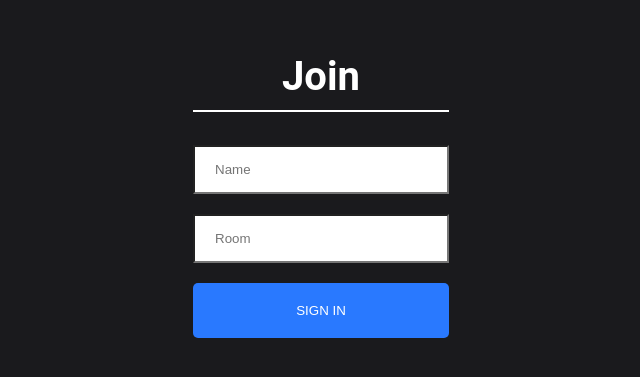
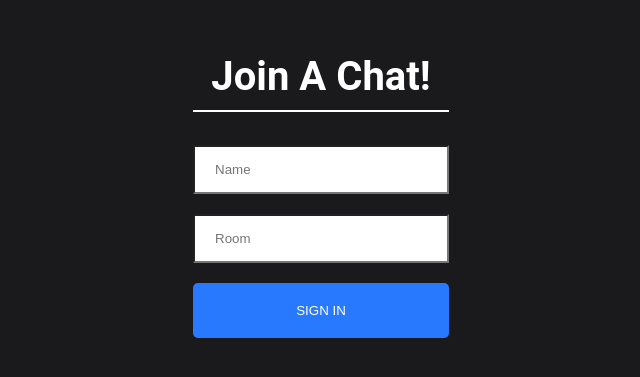
Before and after one commit to TheGooner93/epic-chat-app, a React (Create React App) app: page / in a window 1280 px wide. Shown: the part 221-598 px from the top of the page, without its empty margins (319-959 px from the left). Built offline with nearby package versions, Linux system fonts and the light colour scheme.

Commit message:
More text changes

```diff
--- a/src/components/Join/Join.jsx
+++ b/src/components/Join/Join.jsx
@@ -8,7 +8,7 @@ const Join = () => {
   return (
     <div className="joinOuterContainer">
       <div className="joinInnerContainer">
-        <h2 className="heading">Join</h2>
+        <h2 className="heading">Join A Chat!</h2>
         <div><input placeholder='Name' className="joinInput" type="text" onChange={(event) => setName(event.target.value)} /></div>
         <div><input placeholder='Room' className="joinInput mt-20" type="text"
           onChange={(event) => setRoom(event.target.value)} /></div>
```
